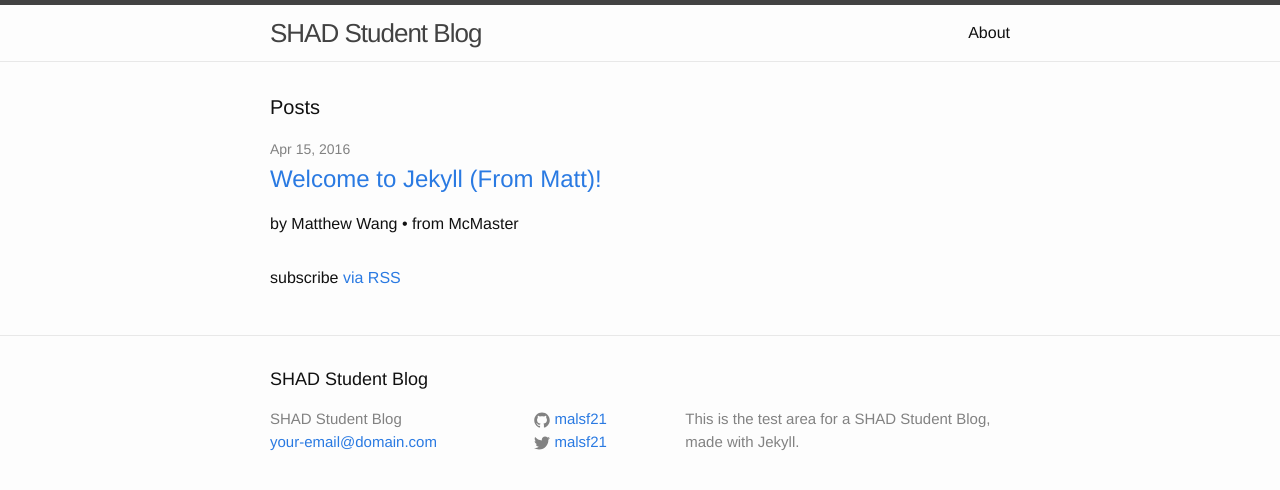
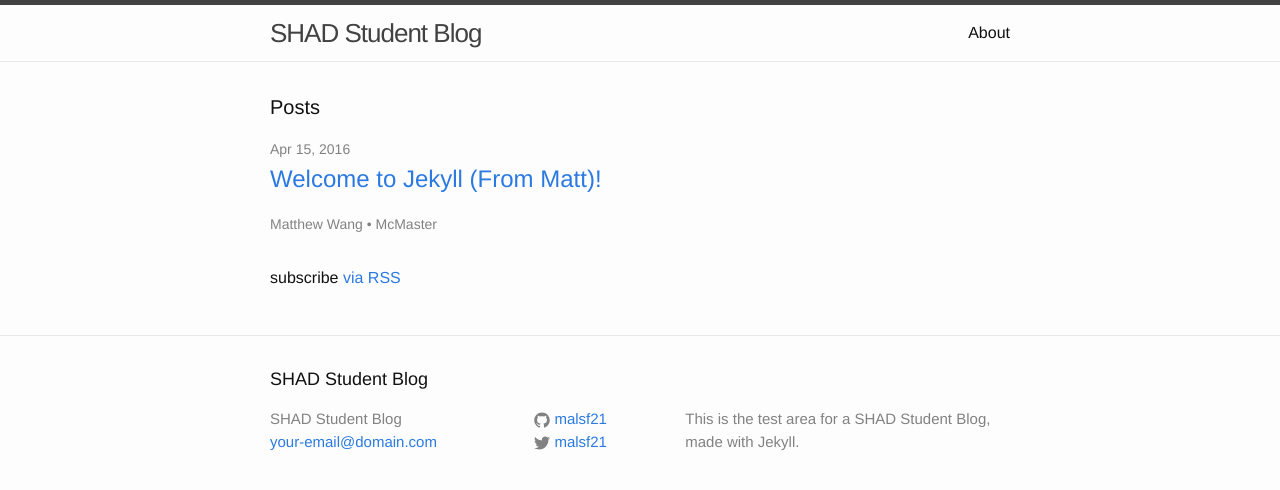
Before and after one commit to AideTechBot/blogs-test, a Jekyll site: the page built from index.html, in a window 1280 px wide. Shown: the top 490 px of the page. Built offline with Jekyll 4.4.1, drawn with Linux system fonts in a browser that asks for light colours.

Commit message:
minimal is the new cool
minimializes (is that a word) the blog meta post

```diff
--- a/index.html
+++ b/index.html
@@ -14,7 +14,7 @@ layout: default
         <h2>
           <a class="post-link" href="{{ post.url | prepend: site.baseurl }}">{{ post.title }} </a>
         </h2>
-        <span>by {{ post.author }} • from {{ post.campus }}</span>
+        <span class="post-meta"> {{ post.author }} • {{ post.campus }}</span>
       </li>
     {% endfor %}
   </ul>
```
